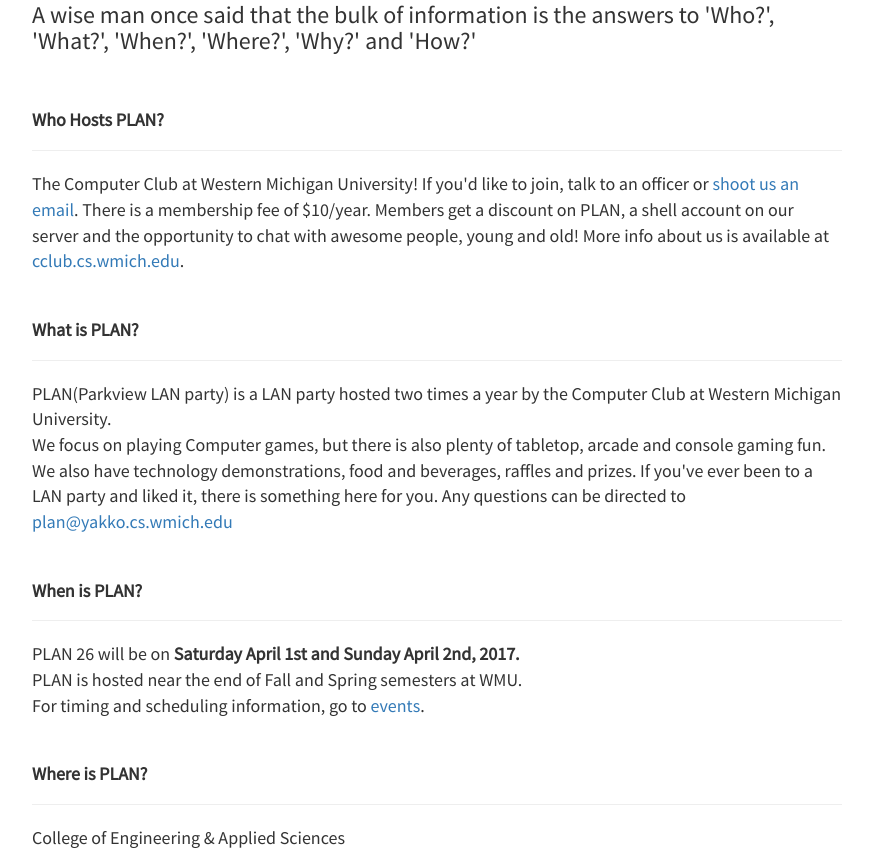
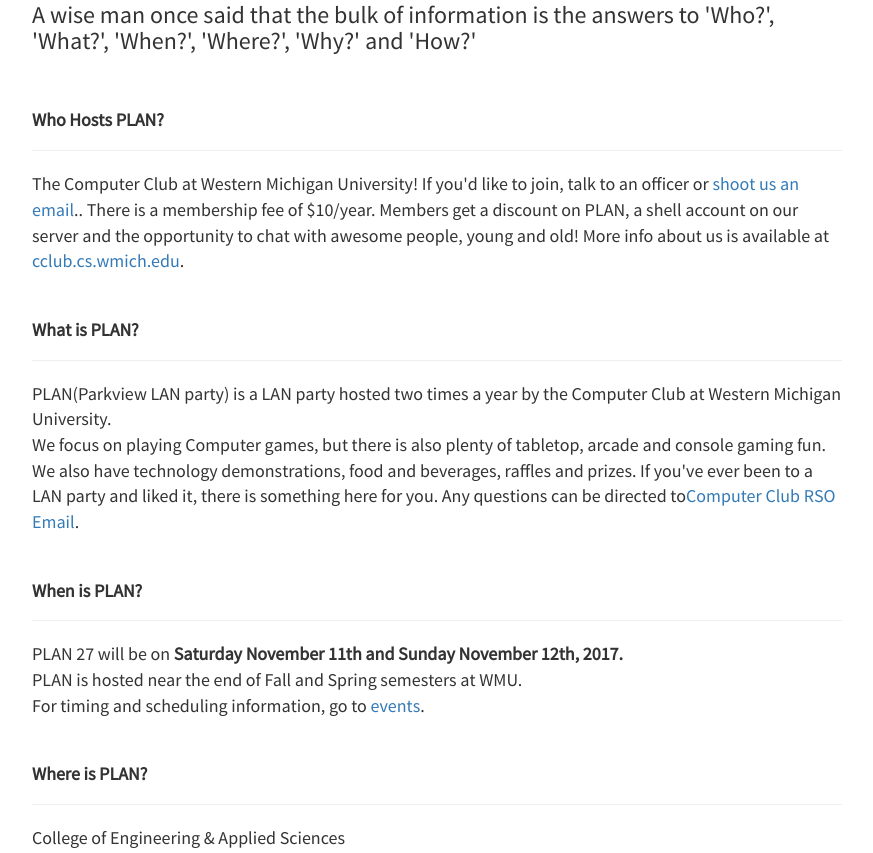
Before and after one commit to ccowmu/whatistheplan.com, a Django app: page /about/ in a window 1280 px wide. Shown: the part 145-998 px from the top of the page, without its empty margins (203-1076 px from the left). Run offline with Django 3.2, Linux system fonts and the light colour scheme; some libraries are stand-ins or nearby versions.

Commit message:
Plan 27 update 1.1

```diff
--- a/whatistheplan/templates/about.html
+++ b/whatistheplan/templates/about.html
@@ -11,7 +11,7 @@
 
     <h3 class="h3"><strong>Who Hosts PLAN?</strong></h3><hr>
     <p>
-    The Computer Club at Western Michigan University! If you'd like to join, talk to an officer or <a href="mailto:cclub@yakko.cs.wmich.edu">shoot us an email</a>.
+    The Computer Club at Western Michigan University! If you'd like to join, talk to an officer or <a href="mailto:rso-computerclub@wmich.edu?Subject=PLAN27">shoot us an email</a>..
 		There is a membership fee of $10/year. Members get a discount on PLAN, a shell account on our server and the opportunity to chat with awesome people,
 		young and old! More info about us is available at <a href="https://cclub.cs.wmich.edu">cclub.cs.wmich.edu</a>.<br><br>
 
@@ -20,11 +20,11 @@
      PLAN(Parkview LAN party) is a LAN party hosted two times a year by the Computer Club at Western Michigan University.<br>
      We focus on playing Computer games, but there is also plenty of tabletop, arcade and console gaming fun.
 		 We also have technology demonstrations, food and beverages, raffles and prizes. If you've ever been to a LAN party and liked it,
-		 there is something here for you. Any questions can be directed to <a href="mailto:plan@yakko.cs.wmich.edu?Subject=PLAN25">plan@yakko.cs.wmich.edu</a><br><br>
+		 there is something here for you. Any questions can be directed to<a href="mailto:rso-computerclub@wmich.edu?Subject=PLAN27">Computer Club RSO Email</a>.<br><br>
 
     <h3 class="h3"><strong>When is PLAN?</strong></h3><hr>
     <p>
-    PLAN 26 will be on <b>Saturday April 1st and Sunday April 2nd, 2017.</b><br>
+    PLAN 27 will be on <b>Saturday November 11th and Sunday November 12th, 2017.</b><br>
     PLAN is hosted near the end of Fall and Spring semesters at WMU.<br>
     For timing and scheduling information, go to <a href="/events">events</a>.<br><br>
 
--- a/whatistheplan/templates/events.html
+++ b/whatistheplan/templates/events.html
@@ -8,9 +8,9 @@
   <div class="col-md-offset-2 col-md-8">
     <h2 class="h2">Events and Tournaments<hr>
 
-		<p>Events and prizes for PLAN 26 are currently as follows. <br>
+		<p>Events for PLAN 27 are currently as follows. <br>
 		If you have any questions or suggestions please email
-		<a href="mailto:plan@yakko.cs.wmich.edu?Subject=PLAN26">plan@yakko.cs.wmich.edu</a>.</p>
+		<a href="mailto:rso-computerclub@wmich.edu?Subject=PLAN27">Computer Club RSO Email</a>..</p>
 		<!--
 
 	<p>Scroll To the Bottom of the Page or Click on the Link Below to See the Graphical Version of the Schedule!</p>
--- a/whatistheplan/templates/home.html
+++ b/whatistheplan/templates/home.html
@@ -5,7 +5,7 @@
 {% block body_block %}
 <div class="row">
   <div class="col-md-offset-2 col-md-8">
-    <img src="{{ STATIC_URL }}/img/PLANPOSTER27" alt="PLAN 26" style="width:40%;height:auto;float:left;">
+    <img src="{{ STATIC_URL }}/img/PLAN27BANNER.png" alt="PLAN 27" style="width:40%;height:auto;float:left;">
     <h2 class="h2">What Is the PLAN?</h2>
     <hr>
     <p>PLAN (Parkview LAN Party) is a semiannual LAN Party Hosted by the Computer Club of Western Michigan University at the Parkview Engineering Campus.
--- a/whatistheplan/templates/sponsors.html
+++ b/whatistheplan/templates/sponsors.html
@@ -7,9 +7,9 @@
 <div class="row">
   <div class="col-md-offset-2 col-md-8">
 
-    <h2 class="h2"> PLAN 26</h2><hr>
-    <p></p>If you would like to sponsor PLAN 26, or have any other inquiries, please send an email to
-    <a href="mailto:plan@yakko.cs.wmich.edu?Subject=PLAN25%20Sponsors">plan@yakko.cs.wmich.edu</a>.</p>
+    <h2 class="h2"> PLAN 27</h2><hr>
+    <p></p>If you would like to sponsor PLAN 27, or have any other inquiries, please send an email to
+    <a href="mailto:rso-computerclub@wmich.edu?Subject=PLAN27">Computer Club RSO Email</a>.
 
     <p>Any and all sponsors are appreciated!</p>
 
```
Also changed, not shown: whatistheplan/static/img/PLAN27BANNER.png (added).
